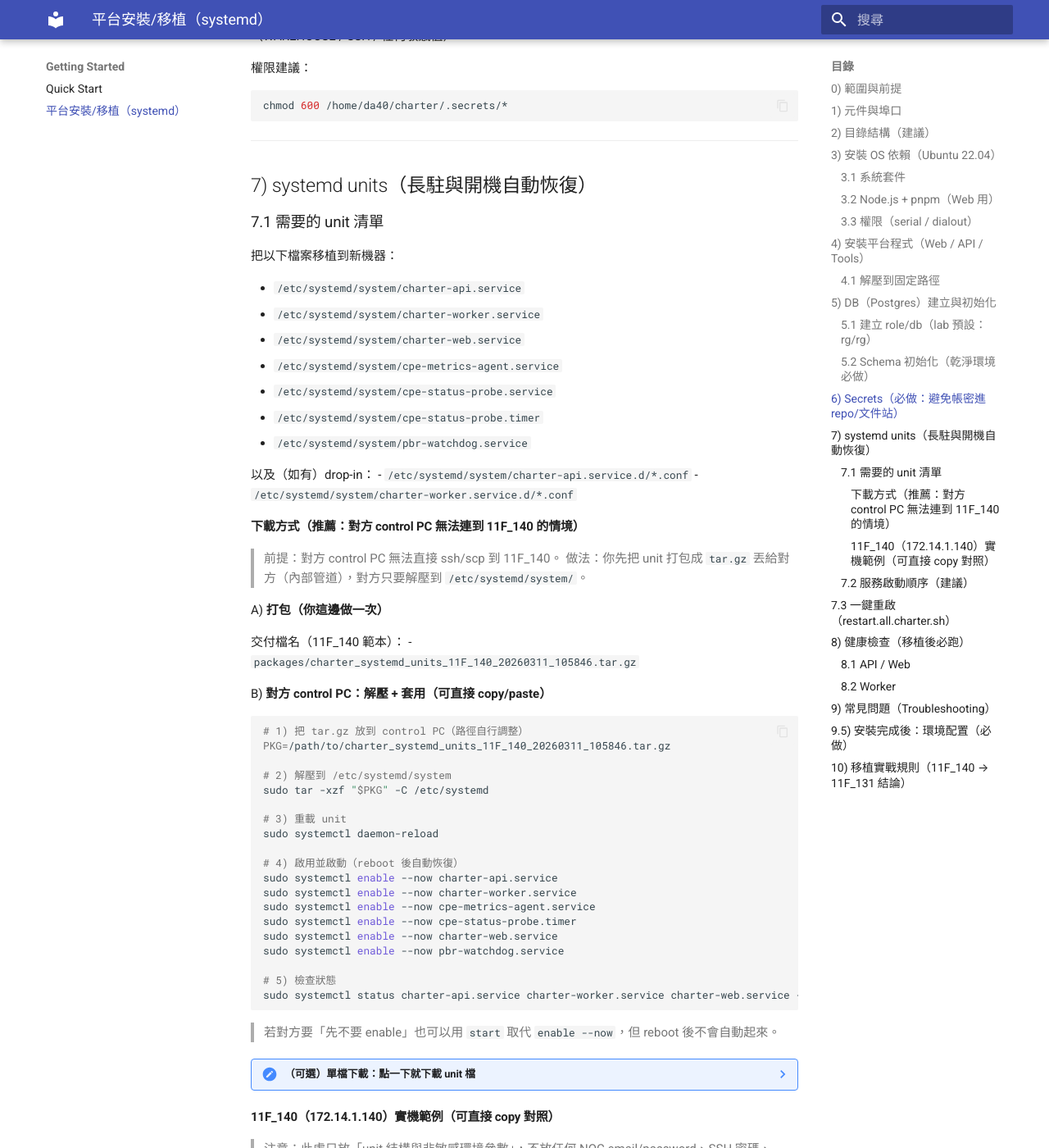
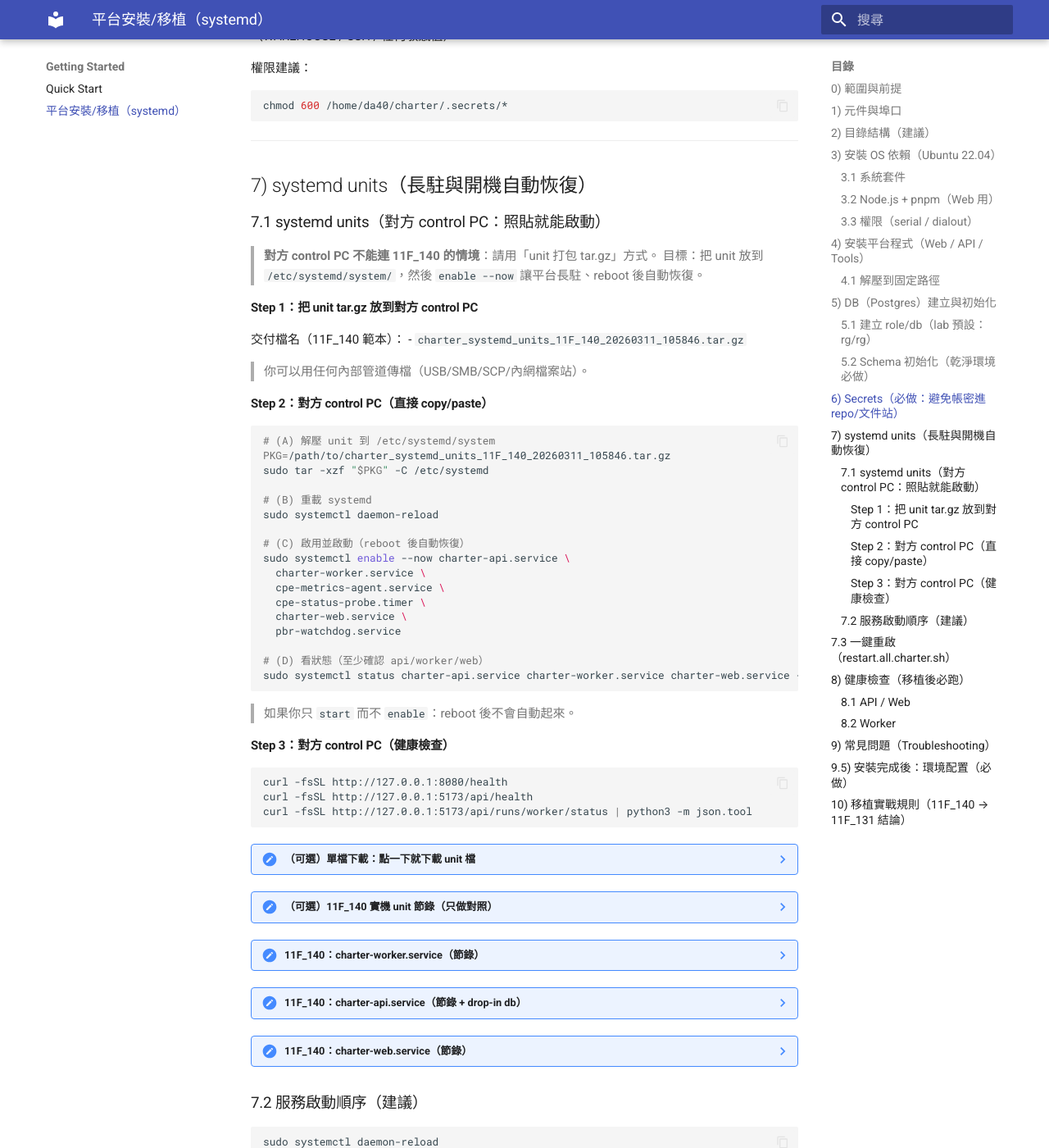
Before and after one commit to askeywifisit-ui/charter_project, an MkDocs documentation site: the page built from docs/charter_site/docs/getting_started/platform_install.md, in a window 1280 px wide and 1400 px high, scrolled down 3841 px. Shown: the whole window at 82% size. Built offline with MkDocs 1.6.1 and Material for MkDocs 9.7.7, drawn with Linux system fonts in a browser that asks for light colours; comment, search, counter and statistics services are not loaded; some of the changed text lies outside the part shown.

Commit message:
Docs: rewrite systemd units section from target control PC perspective (copy/paste first)

````diff
--- a/docs/charter_site/docs/getting_started/platform_install.md
+++ b/docs/charter_site/docs/getting_started/platform_install.md
@@ -180,57 +180,49 @@ chmod 600 /home/da40/charter/.secrets/*
 
 ## 7) systemd units（長駐與開機自動恢復）
 
-### 7.1 需要的 unit 清單
+### 7.1 systemd units（對方 control PC：照貼就能啟動）
 
-把以下檔案移植到新機器：
+> **對方 control PC 不能連 11F_140 的情境**：請用「unit 打包 tar.gz」方式。
+> 目標：把 unit 放到 `/etc/systemd/system/`，然後 `enable --now` 讓平台長駐、reboot 後自動恢復。
 
-- `/etc/systemd/system/charter-api.service`
-- `/etc/systemd/system/charter-worker.service`
-- `/etc/systemd/system/charter-web.service`
-- `/etc/systemd/system/cpe-metrics-agent.service`
-- `/etc/systemd/system/cpe-status-probe.service`
-- `/etc/systemd/system/cpe-status-probe.timer`
-- `/etc/systemd/system/pbr-watchdog.service`
-
-以及（如有）drop-in：
-- `/etc/systemd/system/charter-api.service.d/*.conf`
-- `/etc/systemd/system/charter-worker.service.d/*.conf`
-
-#### 下載方式（推薦：對方 control PC 無法連到 11F_140 的情境）
-
-> 前提：對方 control PC 無法直接 ssh/scp 到 11F_140。
-> 做法：你先把 unit 打包成 `tar.gz` 丟給對方（內部管道），對方只要解壓到 `/etc/systemd/system/`。
-
-A) **打包（你這邊做一次）**
+#### Step 1：把 unit tar.gz 放到對方 control PC
 
 交付檔名（11F_140 範本）：
-- `packages/charter_systemd_units_11F_140_20260311_105846.tar.gz`
+- `charter_systemd_units_11F_140_20260311_105846.tar.gz`
 
-B) **對方 control PC：解壓 + 套用（可直接 copy/paste）**
+> 你可以用任何內部管道傳檔（USB/SMB/SCP/內網檔案站）。
+
+#### Step 2：對方 control PC（直接 copy/paste）
 
 ```bash
-# 1) 把 tar.gz 放到 control PC（路徑自行調整）
+# (A) 解壓 unit 到 /etc/systemd/system
 PKG=/path/to/charter_systemd_units_11F_140_20260311_105846.tar.gz
-
-# 2) 解壓到 /etc/systemd/system
 sudo tar -xzf "$PKG" -C /etc/systemd
 
-# 3) 重載 unit
+# (B) 重載 systemd
 sudo systemctl daemon-reload
 
-# 4) 啟用並啟動（reboot 後自動恢復）
-sudo systemctl enable --now charter-api.service
-sudo systemctl enable --now charter-worker.service
-sudo systemctl enable --now cpe-metrics-agent.service
-sudo systemctl enable --now cpe-status-probe.timer
-sudo systemctl enable --now charter-web.service
-sudo systemctl enable --now pbr-watchdog.service
+# (C) 啟用並啟動（reboot 後自動恢復）
+sudo systemctl enable --now charter-api.service \
+  charter-worker.service \
+  cpe-metrics-agent.service \
+  cpe-status-probe.timer \
+  charter-web.service \
+  pbr-watchdog.service
 
-# 5) 檢查狀態
+# (D) 看狀態（至少確認 api/worker/web）
 sudo systemctl status charter-api.service charter-worker.service charter-web.service --no-pager
 ```
 
-> 若對方要「先不要 enable」也可以用 `start` 取代 `enable --now`，但 reboot 後不會自動起來。
+> 如果你只 `start` 而不 `enable`：reboot 後不會自動起來。
+
+#### Step 3：對方 control PC（健康檢查）
+
+```bash
+curl -fsSL http://127.0.0.1:8080/health
+curl -fsSL http://127.0.0.1:5173/api/health
+curl -fsSL http://127.0.0.1:5173/api/runs/worker/status | python3 -m json.tool
+```
 
 ??? note "（可選）單檔下載：點一下就下載 unit 檔"
 
@@ -247,22 +239,21 @@ sudo systemctl status charter-api.service charter-worker.service charter-web.ser
 
     下載後放到：`/etc/systemd/system/`（drop-in 放到對應的 `.service.d/`），再 `systemctl daemon-reload`。
 
-#### 11F_140（172.14.1.140）實機範例（可直接 copy 對照）
+??? note "（可選）11F_140 實機 unit 節錄（只做對照）"
 
-> 注意：此處只放「unit 結構與非敏感環境參數」，不放任何 NOC email/password、SSH 密碼、warehouse 密碼等。
+    這段是給內部同仁對照用，**不是**給對方 control PC copy/paste（因為對方通常連不到 11F_140）。
 
-```bash
-# 在 11F_140 查看完整 unit（含 drop-in）
-sudo systemctl cat charter-worker.service
-sudo systemctl cat charter-api.service
-sudo systemctl cat charter-web.service
-sudo systemctl cat cpe-metrics-agent.service
-sudo systemctl cat cpe-status-probe.service
-sudo systemctl cat cpe-status-probe.timer
-sudo systemctl cat pbr-watchdog.service
-```
+    ```bash
+    sudo systemctl cat charter-worker.service
+    sudo systemctl cat charter-api.service
+    sudo systemctl cat charter-web.service
+    sudo systemctl cat cpe-metrics-agent.service
+    sudo systemctl cat cpe-status-probe.service
+    sudo systemctl cat cpe-status-probe.timer
+    sudo systemctl cat pbr-watchdog.service
+    ```
 
-以下是 11F_140（2026-03-10 抓取）的重點內容（節錄）：
+    以下是 11F_140（2026-03-10 抓取）的重點內容（節錄）：
 
 ??? note "11F_140：charter-worker.service（節錄）"
 
````
